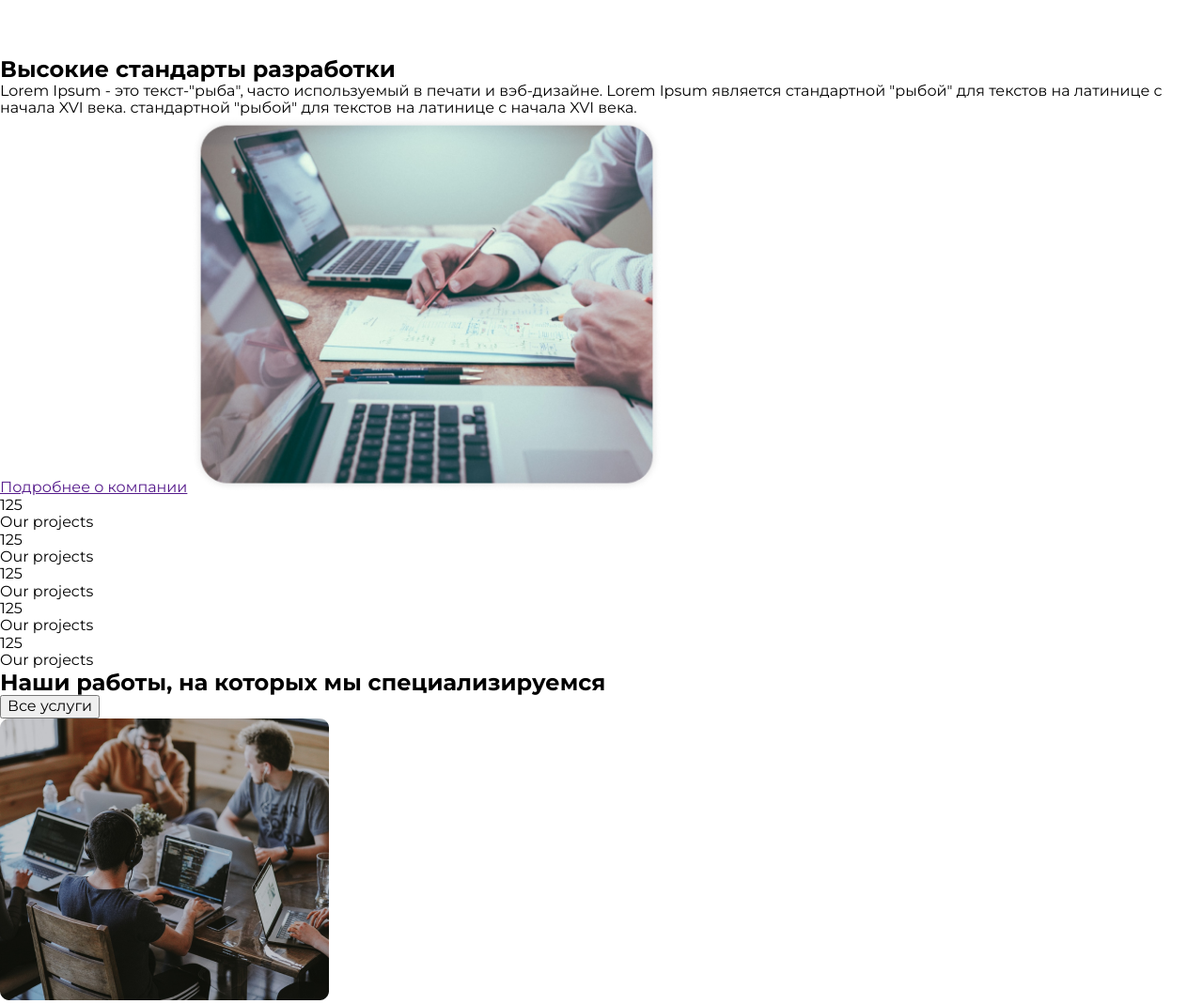
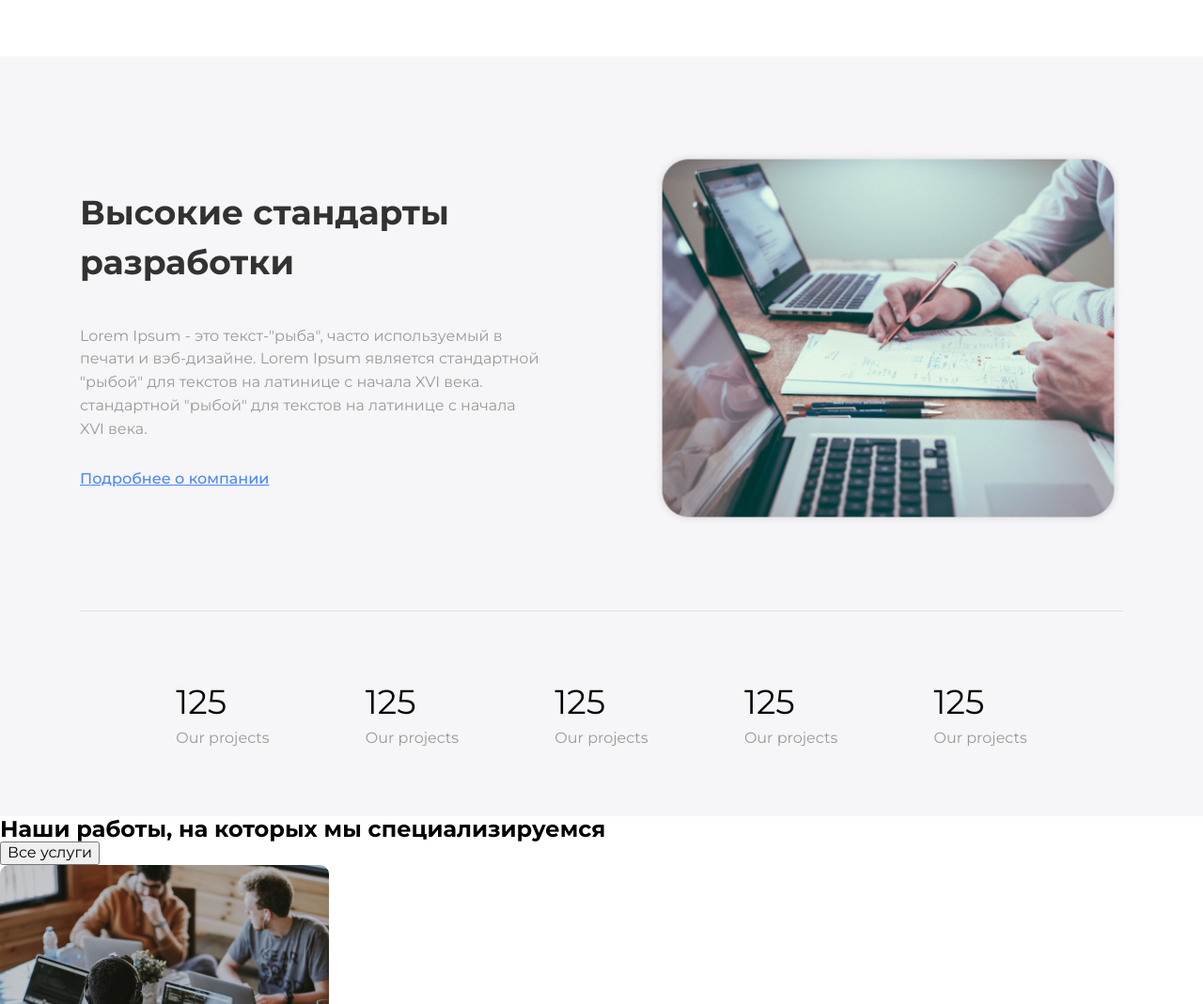
Before and after one commit to riko1212/hw-2-1, a plain HTML site: page index.html in a window 1280 px wide. Shown: the part 1520-2589 px from the top of the page at 94% size. Drawn offline with nearby package versions, Linux system fonts and the light colour scheme.

Commit message:
standart

```diff
--- a/index.html
+++ b/index.html
@@ -1,17 +1,22 @@
 <!DOCTYPE html>
 <html lang="ru">
-
   <head>
     <meta charset="UTF-8" />
     <meta http-equiv="X-UA-Compatible" content="IE=edge" />
     <meta name="viewport" content="width=device-width, initial-scale=1.0" />
-  <link rel="stylesheet" href="https://cdnjs.cloudflare.com/ajax/libs/modern-normalize/1.1.0/modern-normalize.min.css"
+    <link
+      rel="stylesheet"
+      href="https://cdnjs.cloudflare.com/ajax/libs/modern-normalize/1.1.0/modern-normalize.min.css"
       integrity="sha512-wpPYUAdjBVSE4KJnH1VR1HeZfpl1ub8YT/NKx4PuQ5NmX2tKuGu6U/JRp5y+Y8XG2tV+wKQpNHVUX03MfMFn9Q=="
-    crossorigin="anonymous" referrerpolicy="no-referrer" />
+      crossorigin="anonymous"
+      referrerpolicy="no-referrer"
+    />
     <link rel="preconnect" href="https://fonts.googleapis.com" />
     <link rel="preconnect" href="https://fonts.gstatic.com" crossorigin />
-  <link href="https://fonts.googleapis.com/css2?family=Montserrat:wght@400;500;600;700;800&display=swap"
-    rel="stylesheet" />
+    <link
+      href="https://fonts.googleapis.com/css2?family=Montserrat:wght@400;500;600;700;800&display=swap"
+      rel="stylesheet"
+    />
 
     <link rel="stylesheet" href="./styles/styles.css" />
     <title>Document</title>
@@ -46,7 +51,9 @@
     <section class="hero">
       <div class="container">
         <p class="hero-text">Передовая IT студия</p>
-      <h1 class="hero-title">Мы создаем легкие решения сложных задач и проблем</h1>
+        <h1 class="hero-title">
+          Мы создаем легкие решения сложных задач и проблем
+        </h1>
         <a class="hero-button btn link" href="">Наши проекты</a>
       </div>
     </section>
@@ -54,60 +61,87 @@
     <!--Mobile-->
     <section class="mobile">
       <div class="container">
-      <h2 class="mobile-title title">Мы создаем мобильные приложения для крупных корпораций</h2>
+        <h2 class="mobile-title title">
+          Мы создаем мобильные приложения для крупных корпораций
+        </h2>
         <p class="mobile-text text">
-        Lorem Ipsum - это текст-"рыба", часто используемый в печати и вэб-дизайне. Lorem Ipsum
-        является стандартной "рыбой" для текстов на латинице с начала XVI века.
+          Lorem Ipsum - это текст-"рыба", часто используемый в печати и
+          вэб-дизайне. Lorem Ipsum является стандартной "рыбой" для текстов на
+          латинице с начала XVI века.
         </p>
         <ul class="mobile-list">
           <li class="mobile-item">
             <h3 class="mobile-item-title">Создание сайтов</h3>
-          <p class="mobile-item-text text">Lorem Ipsum - это текст- "рыба", часто используе в печати и вэб-дизайне.</p>
+            <p class="mobile-item-text text">
+              Lorem Ipsum - это текст- "рыба", часто используе в печати и
+              вэб-дизайне.
+            </p>
           </li>
           <li class="mobile-item">
             <h3 class="mobile-item-title">Создание сайтов</h3>
-          <p class="mobile-item-text text">Lorem Ipsum - это текст- "рыба", часто используе в печати и вэб-дизайне.</p>
+            <p class="mobile-item-text text">
+              Lorem Ipsum - это текст- "рыба", часто используе в печати и
+              вэб-дизайне.
+            </p>
           </li>
           <li class="mobile-item">
             <h3 class="mobile-item-title">Создание сайтов</h3>
-          <p class="mobile-item-text text">Lorem Ipsum - это текст- "рыба", часто используе в печати и вэб-дизайне.</p>
+            <p class="mobile-item-text text">
+              Lorem Ipsum - это текст- "рыба", часто используе в печати и
+              вэб-дизайне.
+            </p>
           </li>
         </ul>
         <button class="btn mobile-button" type="button">Все услуги</button>
       </div>
     </section>
     <!--High standards-->
-  <section>
-    <h2>Высокие стандарты разработки</h2>
-    <p>
-      Lorem Ipsum - это текст-"рыба", часто используемый в печати и вэб-дизайне. Lorem Ipsum
-      является стандартной "рыбой" для текстов на латинице с начала XVI века. стандартной "рыбой"
-      для текстов на латинице с начала XVI века.
+    <section class="standart">
+      <div class="container">
+        <div class="standart-top">
+          <div class="standart-content">
+            <h2 class="standart-title title">Высокие стандарты разработки</h2>
+            <p class="standart-text text">
+              Lorem Ipsum - это текст-"рыба", часто используемый в печати и
+              вэб-дизайне. Lorem Ipsum является стандартной "рыбой" для текстов
+              на латинице с начала XVI века. стандартной "рыбой" для текстов на
+              латинице с начала XVI века.
             </p>
-    <a href="">Подробнее о компании</a>
-    <img src="./images/rectangle2.png" alt="офісний працівник працює за ноутбуком" width="500" height="400" />
-    <ul>
-      <li>
-        <span>125</span>
-        <p>Our projects</p>
+            <a class="standart-link" href="">Подробнее о компании</a>
+          </div>
+
+          <img
+            src="./images/rectangle2.png"
+            alt="офісний працівник працює за ноутбуком"
+            width="500"
+            height="400"
+          />
+        </div>
+
+        <ul class="standart-list">
+          <li class="standart-item">
+            <span class="standart-count">125</span>
+            <p  class="standart-item-text text" >Our projects</p>
           </li>
-      <li>
-        <span>125</span>
-        <p>Our projects</p>
+          <li class="standart-item">
+            <span class="standart-count">125</span>
+            <p class="standart-item-text text">Our projects</p>
           </li>
-      <li>
-        <span>125</span>
-        <p>Our projects</p>
+          <li class="standart-item">
+            <span class="standart-count">125</span>
+            <p class="standart-item-text text">Our projects</p>
           </li>
-      <li>
-        <span>125</span>
-        <p>Our projects</p>
+          <li class="standart-item">
+            <span class="standart-count">125</span>
+            <p class="standart-item-text text">Our projects</p>
           </li>
-      <li>
-        <span>125</span>
-        <p>Our projects</p>
+          <li class="standart-item">
+            <span class="standart-count">125</span>
+            <p class="standart-item-text text">Our projects</p>
           </li>
         </ul>
+      </div>
+
       <!--our work-->
     </section>
     <section>
@@ -115,29 +149,47 @@
       <button type="button">Все услуги</button>
       <ul>
         <li>
-        <img src="./images/rectangle3.png" alt="команда за роботою" width="350" height="300" />
+          <img
+            src="./images/rectangle3.png"
+            alt="команда за роботою"
+            width="350"
+            height="300"
+          />
           <h3><span>01.</span>Исследование и упаковка</h3>
           <p>
-          Lorem Ipsum - это текст-"рыба", часто используемый в печати и вэб-дизайне. Lorem Ipsum
-          является стандартной "рыбой" для текстов на латинице с начала XVI века.
+            Lorem Ipsum - это текст-"рыба", часто используемый в печати и
+            вэб-дизайне. Lorem Ipsum является стандартной "рыбой" для текстов на
+            латинице с начала XVI века.
           </p>
           <a href="">Подробнее</a>
         </li>
         <li>
-        <img src="./images/rectangle3.png" alt="команда за роботою" width="350" height="300" />
+          <img
+            src="./images/rectangle3.png"
+            alt="команда за роботою"
+            width="350"
+            height="300"
+          />
           <h3><span>01.</span>Исследование и упаковка</h3>
           <p>
-          Lorem Ipsum - это текст-"рыба", часто используемый в печати и вэб-дизайне. Lorem Ipsum
-          является стандартной "рыбой" для текстов на латинице с начала XVI века.
+            Lorem Ipsum - это текст-"рыба", часто используемый в печати и
+            вэб-дизайне. Lorem Ipsum является стандартной "рыбой" для текстов на
+            латинице с начала XVI века.
           </p>
           <a href="">Подробнее</a>
         </li>
         <li>
-        <img src="./images/rectangle3.png" alt="команда за роботою" width="350" height="300" />
+          <img
+            src="./images/rectangle3.png"
+            alt="команда за роботою"
+            width="350"
+            height="300"
+          />
           <h3><span>01.</span>Исследование и упаковка</h3>
           <p>
-          Lorem Ipsum - это текст-"рыба", часто используемый в печати и вэб-дизайне. Lorem Ipsum
-          является стандартной "рыбой" для текстов на латинице с начала XVI века.
+            Lorem Ipsum - это текст-"рыба", часто используемый в печати и
+            вэб-дизайне. Lorem Ipsum является стандартной "рыбой" для текстов на
+            латинице с начала XVI века.
           </p>
           <a href="">Подробнее</a>
         </li>
@@ -147,8 +199,9 @@
     <section>
       <h2>Наши проекты</h2>
       <p>
-      Lorem Ipsum - это текст-"рыба", часто используемый в печати и вэб-дизайне. Lorem Ipsum
-      является стандартной "рыбой" для текстов на латинице с начала XVI века.
+        Lorem Ipsum - это текст-"рыба", часто используемый в печати и
+        вэб-дизайне. Lorem Ipsum является стандартной "рыбой" для текстов на
+        латинице с начала XVI века.
       </p>
       <ul>
         <li>
@@ -167,9 +220,15 @@
     </section>
     <h2>Видео о нашей работе</h2>
     <p>Просто посмотрите, как мы работаем</p>
-  <iframe width="560" height="315" src="https://www.youtube.com/embed/hWkrlFBPaT0" title="YouTube video player"
-    frameborder="0" allow="accelerometer; autoplay; clipboard-write; encrypted-media; gyroscope; picture-in-picture"
-    allowfullscreen></iframe>
+    <iframe
+      width="560"
+      height="315"
+      src="https://www.youtube.com/embed/hWkrlFBPaT0"
+      title="YouTube video player"
+      frameborder="0"
+      allow="accelerometer; autoplay; clipboard-write; encrypted-media; gyroscope; picture-in-picture"
+      allowfullscreen
+    ></iframe>
 
     <section>
       <b>Подпишитесь на нашу рассылку</b>
@@ -252,5 +311,4 @@
       <p>(с) 2019. Все права защищены.</p>
     </footer>
   </body>
-
 </html>
--- a/styles/styles.css
+++ b/styles/styles.css
@@ -4,10 +4,10 @@
   --main-text-color: #999999;
   --secondary-text-color: #ffffff;
   --accent-color: #4985ff;
-  --mobile-gap: 27px
+  --mobile-gap: 27px;
 }
 body {
-  font-family: 'Montserrat', sans-serif;
+  font-family: "Montserrat", sans-serif;
 }
 h1,
 h2,
@@ -127,7 +127,7 @@ line-height: 1.47;
 .text {
   font-size: 16px;
   line-height: 1.56;
-color: var(--main-text-color)
+  color: var(--main-text-color);
 }
 
 .mobile-text {
@@ -157,10 +157,49 @@ margin-bottom: 12px;
 
 .mobile-item {
   flex-basis: calc((100% - 3 * var(--mobile-gap)) / 3);
-  margin-left: var(--mobile-gap)
+  margin-left: var(--mobile-gap);
 }
 
 .mobile-button {
   margin: 0 auto;
   border: none;
 }
+.standart {
+  padding-top: 100px;
+  padding-bottom: 70px;
+  background-color: #f6f6f8;
+}
+.standart-title {
+  color: var(--secondary-title-color);
+  margin-bottom: 40px;
+}
+.standart-text {
+  margin-bottom: 30px;
+}
+.standart-link {
+  font-weight: 500;
+  font-size: 16px;
+  line-height: 1.25;
+  color: var(--accent-color);
+}
+.standart-top {
+  display: flex;
+  justify-content: space-between;
+  align-items: center;
+  padding-bottom: 90px;
+  border-bottom: 1px solid #e0e0e0;
+  margin-bottom: 70px;
+}
+.standart-content {
+  max-width: 489px;
+}
+.standart-count {
+  font-size: 36px;
+  line-height: 1.47;
+  color: #000000;
+}
+
+.standart-list {
+  display: flex;
+  justify-content: space-evenly;
+}
```
Lines whose indentation alone changed are shown as unchanged.
